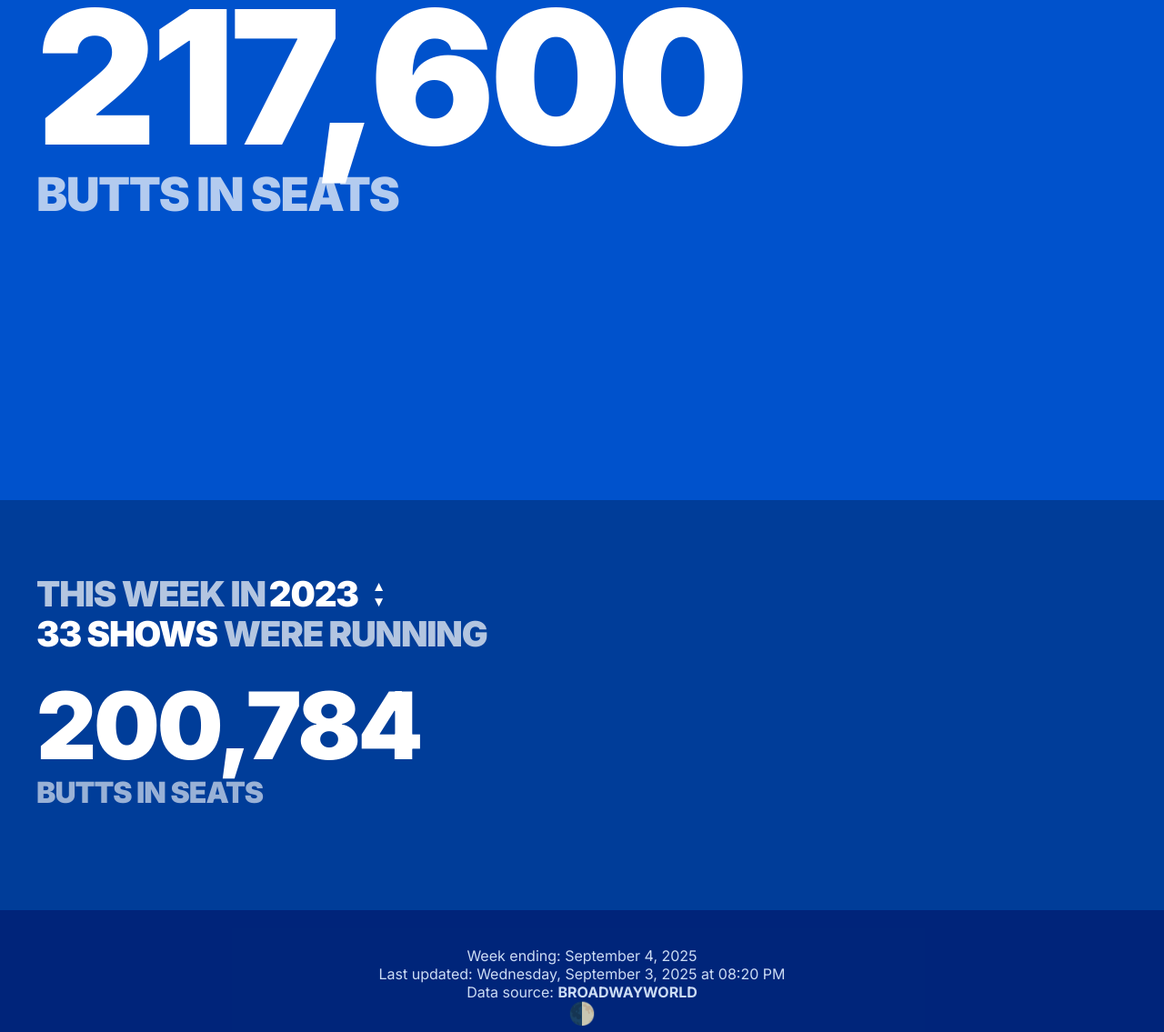
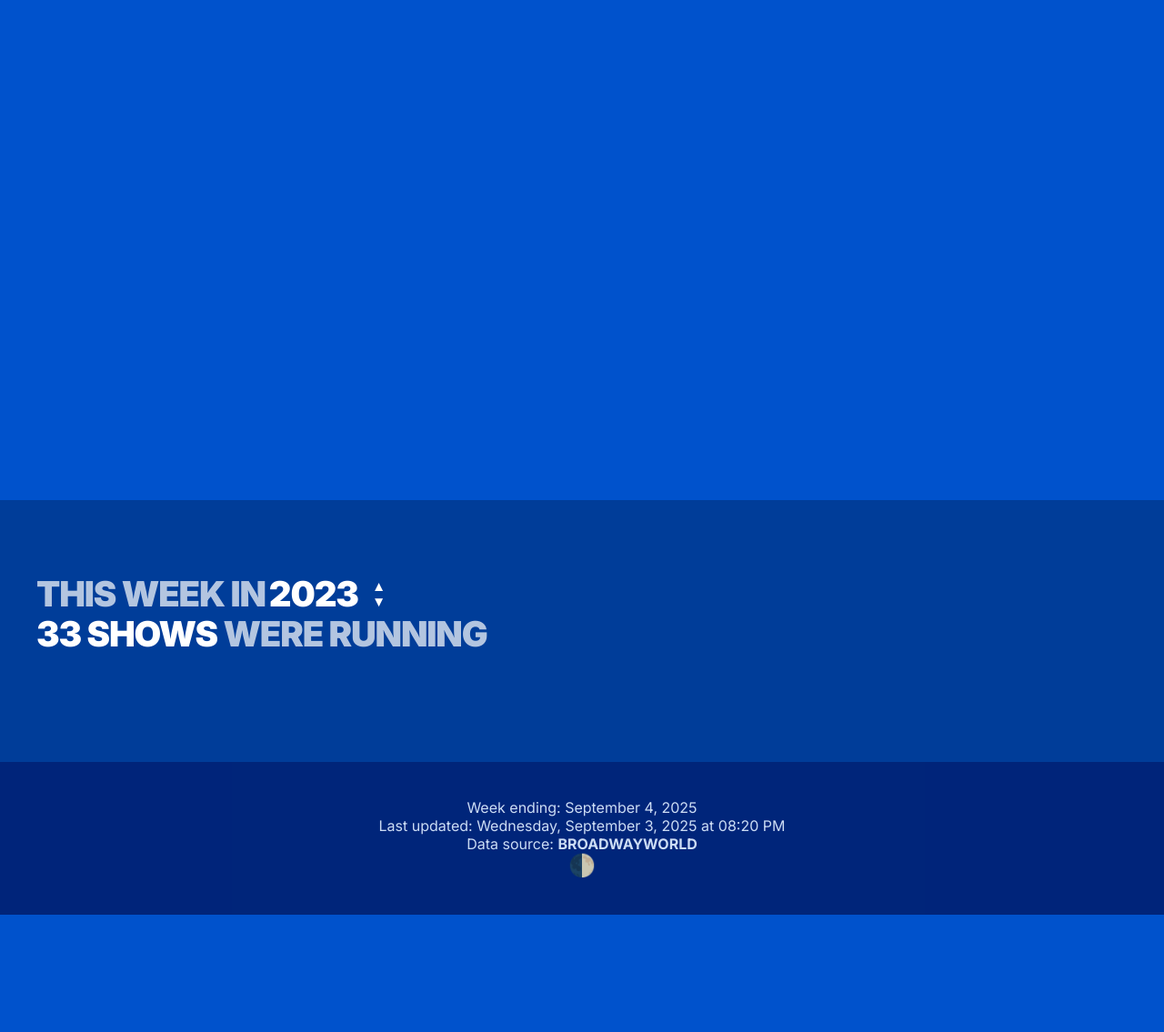
Before and after one commit to msrcreativeprojects/butts-dashboard, a website: page index.html in a window 1280 px wide. Shown: the part 250-1385 px from the top of the page at 91% size. After the commit the page ends 1256 px from the top, so only its background shows below. Drawn offline with Linux system fonts and the light colour scheme; no server answers.

Commit message:
Remove redundant attendance displays

```diff
--- a/index.html
+++ b/index.html
@@ -22,12 +22,6 @@
       <section class="data-section">
         <p id="intro-text" class="intro-text"></p>
 
-        <div class="main-stats">
-          <div class="stat-item">
-            <p id="attendance" class="stat-number">-</p>
-            <p class="stat-label">BUTTS IN SEATS</p>
-          </div>
-        </div>
       </section>
     </div>
 
@@ -50,12 +44,6 @@
 
 
 
-      <div class="historical-stats">
-        <div class="historical-stat">
-          <p id="historical-attendance" class="historical-number">-</p>
-          <p class="historical-label">BUTTS IN SEATS</p>
-        </div>
-      </div>
     </section>
 
     <footer class="metadata">
@@ -91,9 +79,6 @@
         try {
           const res = await fetch("/.netlify/functions/broadway-data");
           const data = await res.json();
-
-          document.getElementById("attendance").textContent =
-            data.attendance.toLocaleString();
 
           document.getElementById("intro-text").innerHTML =
             `<span class="intro-faded">LAST WEEK THERE WERE</span> ` +
@@ -139,9 +124,6 @@
             timeZone: 'America/New_York'
           })
         };
-
-        document.getElementById("attendance").textContent =
-          mockData.attendance.toLocaleString();
 
         document.getElementById("intro-text").innerHTML =
           `<span class="intro-faded">LAST WEEK THERE WERE</span> ` +
@@ -215,8 +197,6 @@
           );
           const data = await res.json();
 
-          document.getElementById("historical-attendance").textContent =
-            data.attendance.toLocaleString();
           document.getElementById("historical-shows-display").textContent =
             data.showCount.toLocaleString();
         } catch (err) {
@@ -276,8 +256,6 @@
 
         console.log("Mock data calculated:", mockData);
 
-        document.getElementById("historical-attendance").textContent =
-          mockData.attendance.toLocaleString();
         document.getElementById("historical-shows-display").textContent =
           mockData.showCount.toLocaleString();
 
--- a/style.css
+++ b/style.css
@@ -60,29 +60,6 @@ body {
   color: #fff;
   opacity: 1;
 }
-
-.main-stats { }
-
-.stat-item { margin-bottom: 50px; }
-.stat-item:last-child { margin-bottom: 0; }
-
-.stat-number {
-  font-size: clamp(6rem, 16vw, 16rem);
-  font-weight: 900;
-  line-height: 0.8;
-  margin-bottom: 16px;
-  letter-spacing: -0.03em;
-}
-
-.stat-label {
-  font-size: clamp(2rem, 4vw, 4rem);
-  font-weight: 900;
-  text-transform: uppercase;
-  letter-spacing: -0.03em;
-  opacity: 0.7;
-}
-
-
 
 .intro-muted { opacity: 0.7; }
 .intro-shows { color: #fff; }
@@ -194,32 +171,6 @@ body {
   margin-left: 20px;
 }
 
-.historical-stats {
-  margin-top: 0;
-}
-
-.historical-stat {
-  margin-bottom: 30px;
-}
-
-.historical-number {
-  font-size: clamp(3rem, 8vw, 8rem);
-  font-weight: 900;
-  line-height: 0.8;
-  margin-bottom: 12px;
-  letter-spacing: -0.03em;
-}
-
-.historical-label {
-  font-size: clamp(1.2rem, 2.5vw, 2.5rem);
-  font-weight: 900;
-  text-transform: uppercase;
-  letter-spacing: -0.03em;
-  opacity: 0.6;
-}
-
-
-
 .metadata {
   background: var(--blue-darker);
   padding: 40px;
@@ -288,14 +239,6 @@ body {
     padding: 60px 20px;
   }
 
-  .stat-item {
-    margin-bottom: 30px;
-  }
-
-  .historical-stat {
-    margin-bottom: 20px;
-  }
-
   .year-selector {
     margin-left: 12px;
   }
```
